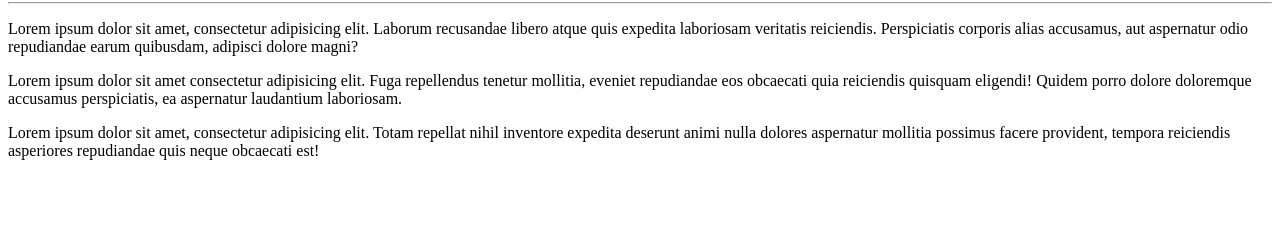
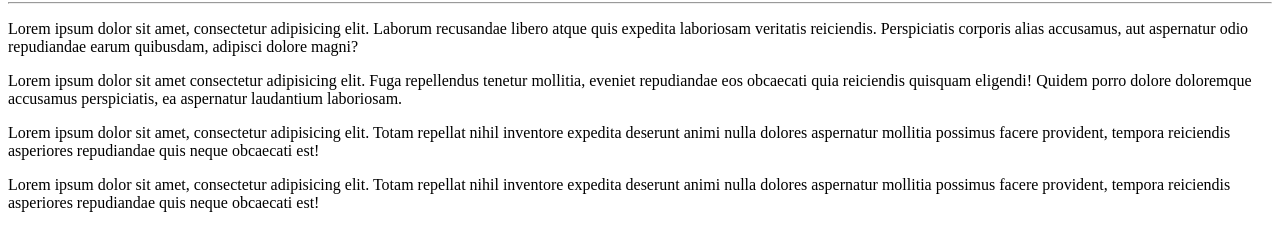
Before and after one commit to grassanir/Ola-Mundo, a plain HTML site: page site-exemplo/index.html in a window 1280 px wide. Shown: the part 78-328 px from the top of the page. Drawn offline with Linux system fonts and the light colour scheme.

Commit message:
Alteração remota teste

```diff
--- a/site-exemplo/index.html
+++ b/site-exemplo/index.html
@@ -11,5 +11,6 @@
    <p>Lorem ipsum dolor sit amet, consectetur adipisicing elit. Laborum recusandae libero atque quis expedita laboriosam veritatis reiciendis. Perspiciatis corporis alias accusamus, aut aspernatur odio repudiandae earum quibusdam, adipisci dolore magni?</p>
    <p>Lorem ipsum dolor sit amet consectetur adipisicing elit. Fuga repellendus tenetur mollitia, eveniet repudiandae eos obcaecati quia reiciendis quisquam eligendi! Quidem porro dolore doloremque accusamus perspiciatis, ea aspernatur laudantium laboriosam.</p>
    <p>Lorem ipsum dolor sit amet, consectetur adipisicing elit. Totam repellat nihil inventore expedita deserunt animi nulla dolores aspernatur mollitia possimus facere provident, tempora reiciendis asperiores repudiandae quis neque obcaecati est!</p>
+   <p>Lorem ipsum dolor sit amet, consectetur adipisicing elit. Totam repellat nihil inventore expedita deserunt animi nulla dolores aspernatur mollitia possimus facere provident, tempora reiciendis asperiores repudiandae quis neque obcaecati est!</p>
 </body>
 </html>
```
